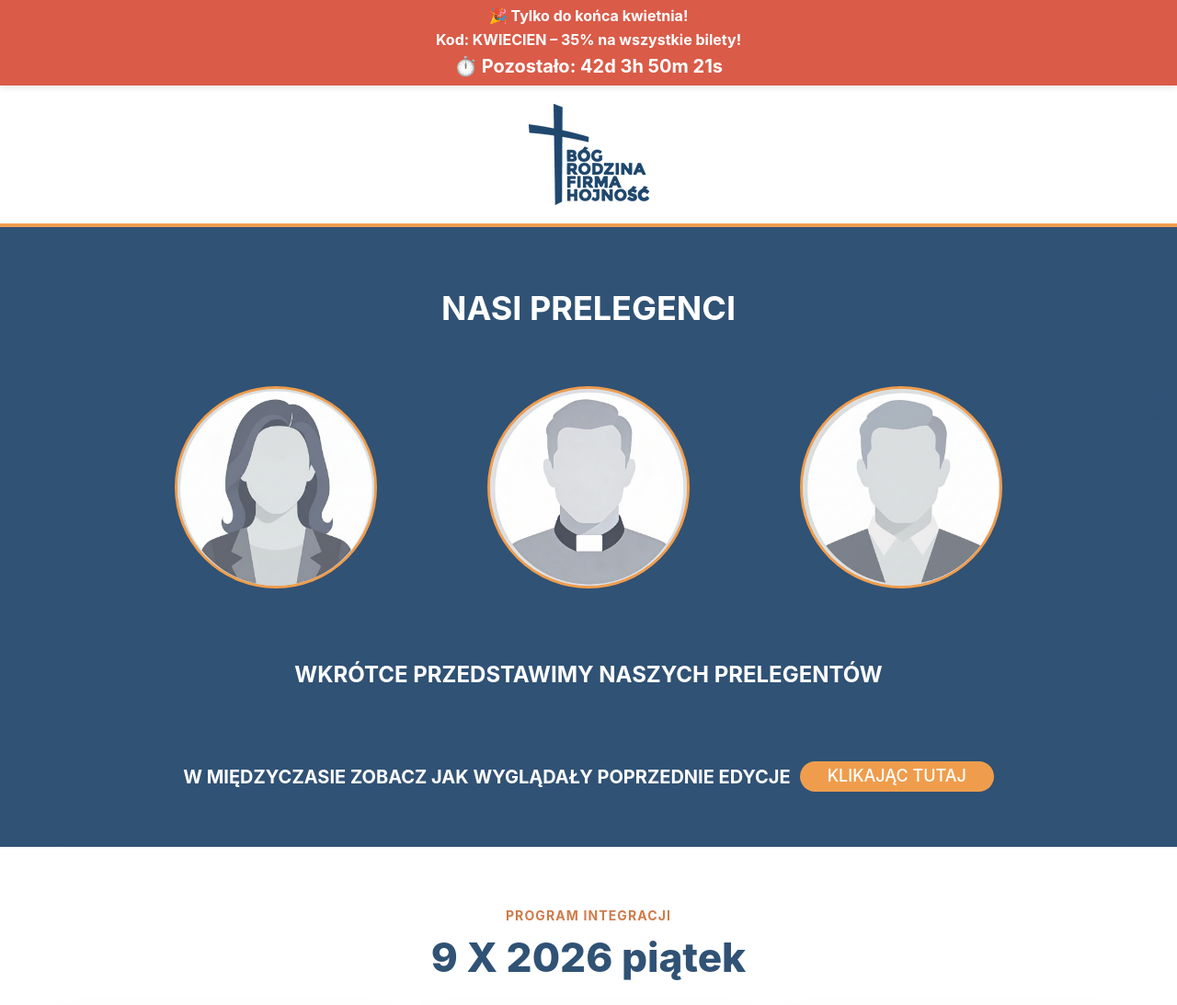
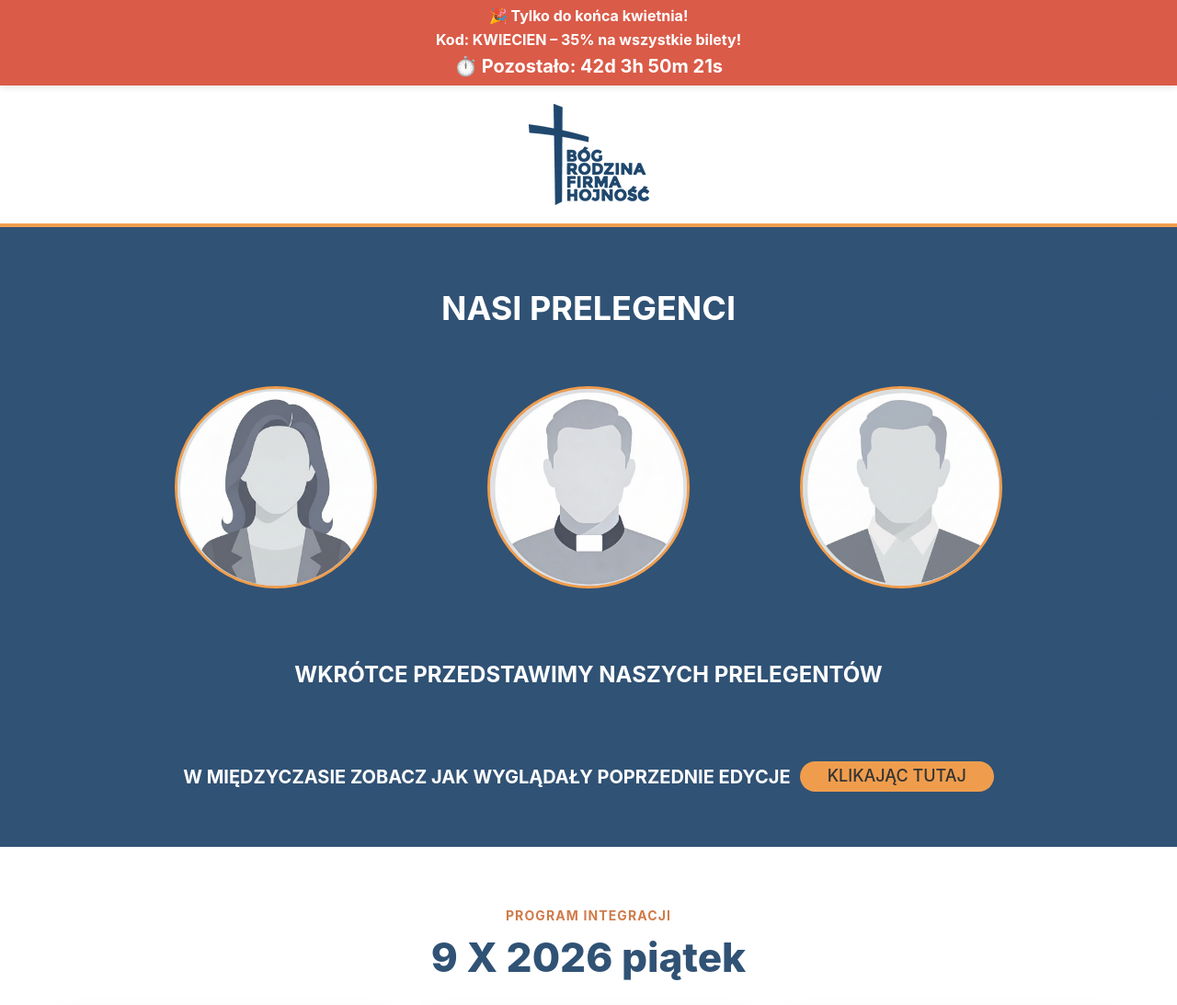
Before and after one commit to KUACK/IntegracjaPrzedsiebiorcow, a website: page index.html in a window 1280 px wide. Shown: the top 1093 px of the page at 92% size. Drawn offline with Linux system fonts and the light colour scheme.

Commit message:
poprawa guzika

```diff
--- a/style.css
+++ b/style.css
@@ -1161,7 +1161,7 @@ body.page-short .site-footer {
   font-weight: 500;
   font-size: 18px;
   background-color: var(--primary);
-  color: var(--white);
+  color: var(--text-dark);
   border: 0px;
   transition:
     background-color 0.3s ease,
```
